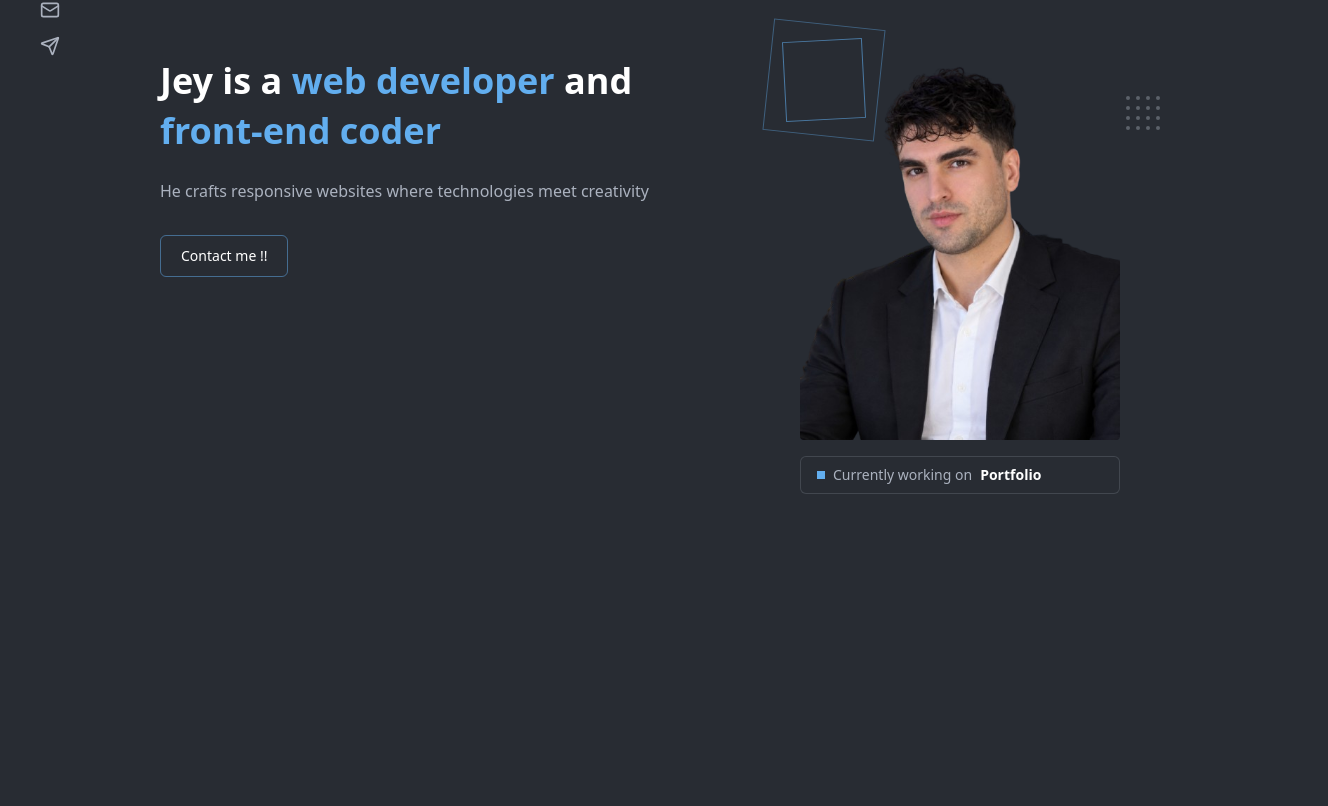
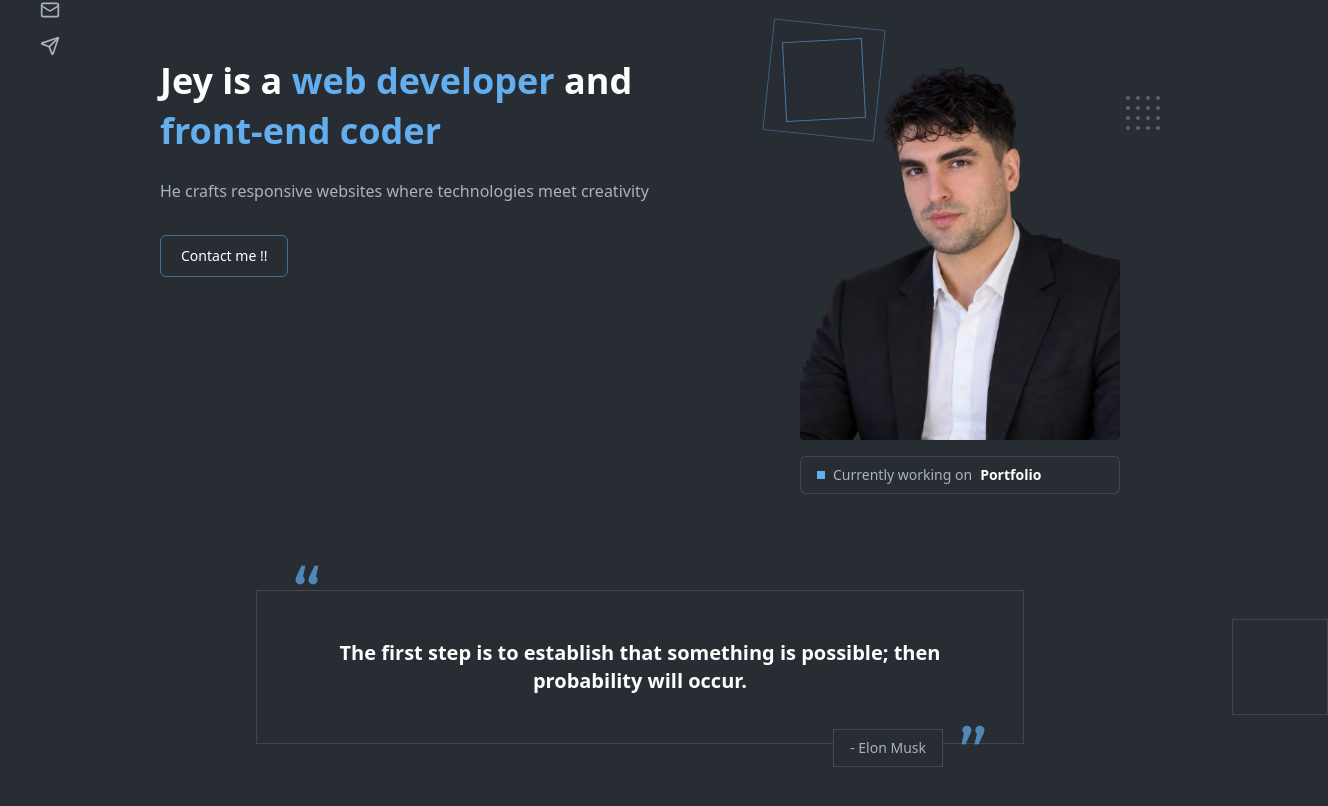
Before and after one commit to Siajey/myportfolio, a Next.js app: page / in a window 1280 px wide. Shown: the part 276-1082 px from the top of the page, 1328 px wide, since content can reach past the window. Before the commit the page ends 800 px from the top, so only its background shows below. Built offline with nearby package versions, Linux system fonts and the light colour scheme.

Commit message:
feat: add quote section

```diff
--- /dev/null
+++ b/src/app/_components/Qoute/index.tsx
@@ -0,0 +1,28 @@
+export default function Quote() {
+  return (
+    <section className='container relative mx-auto px-4 py-24'>
+      <div className='relative mx-auto max-w-3xl border border-gray/20 px-10 py-12'>
+        <span className='absolute -top-7 left-8 font-mono text-6xl leading-none text-primary/70'>
+          &ldquo;
+        </span>
+
+        <p className='text-center text-lg font-semibold text-white sm:text-xl'>
+          The first step is to establish that something is possible; then probability will occur.
+        </p>
+
+        <span className='absolute -bottom-10 right-8 font-mono text-6xl leading-none text-primary/70'>
+          &rdquo;
+        </span>
+
+        <div className='absolute -bottom-6 right-20 border border-gray/20 bg-background px-4 py-2 text-sm text-gray'>
+          - Elon Musk
+        </div>
+      </div>
+
+      <div
+        className='absolute right-0 top-1/2 hidden h-24 w-24 -translate-y-1/2
+          translate-x-1/2 border border-gray/20 lg:block'
+      />
+    </section>
+  )
+}
--- a/src/app/page.tsx
+++ b/src/app/page.tsx
@@ -1,9 +1,11 @@
 import Hero from './_components/Hero'
+import Quote from './_components/Qoute'
 
 export default function HomePage() {
   return (
     <main>
       <Hero />
+      <Quote />
     </main>
   )
 }
```
